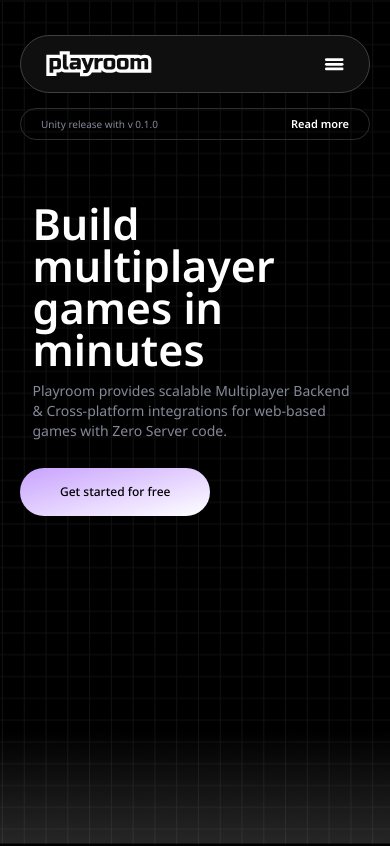
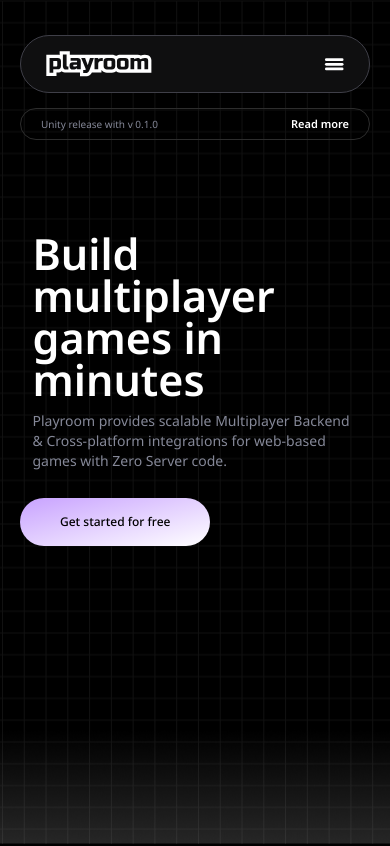
Before and after one commit to elghanbibadr/playroom, a React (Vite) app: page / in a window 390 px wide. Shown: the top 846 px of the page. Built offline with nearby package versions, Linux system fonts and the light colour scheme.

Commit message:
more fixes

```diff
--- a/src/componenets/Hero.jsx
+++ b/src/componenets/Hero.jsx
@@ -11,7 +11,7 @@
         </div>
     </div>
     {/* mt-40 */}
-    <div className='mt-20  md:mt-4 p-5'>
+    <div className='mt-32 md:mt-4 p-5'>
       <h1>Build multiplayer <br className='hidden md:block' /> games in minutes</h1>
       <p className='mt-4 md:my-[3vh]'>
       Playroom provides scalable Multiplayer Backend & Cross-platform <br className='hidden md:block' /> integrations for web-based games with Zero Server code.
```
